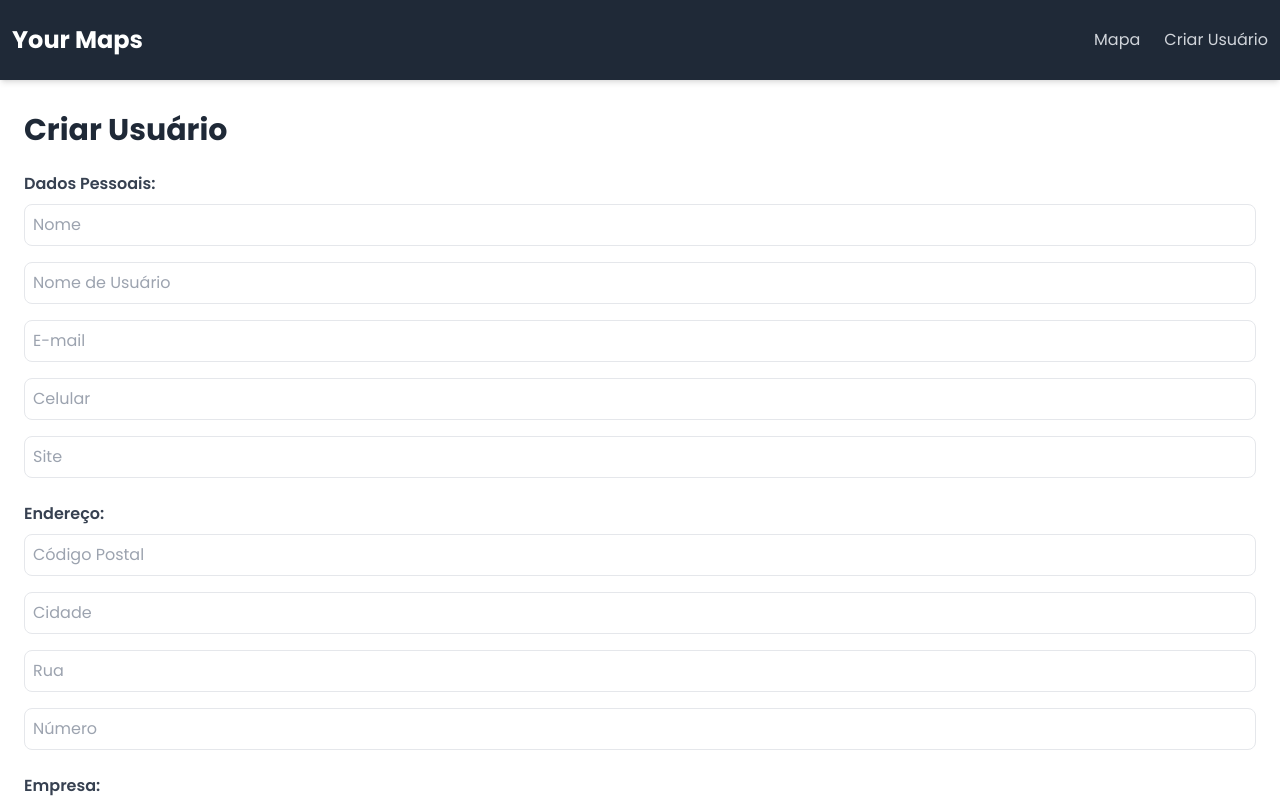
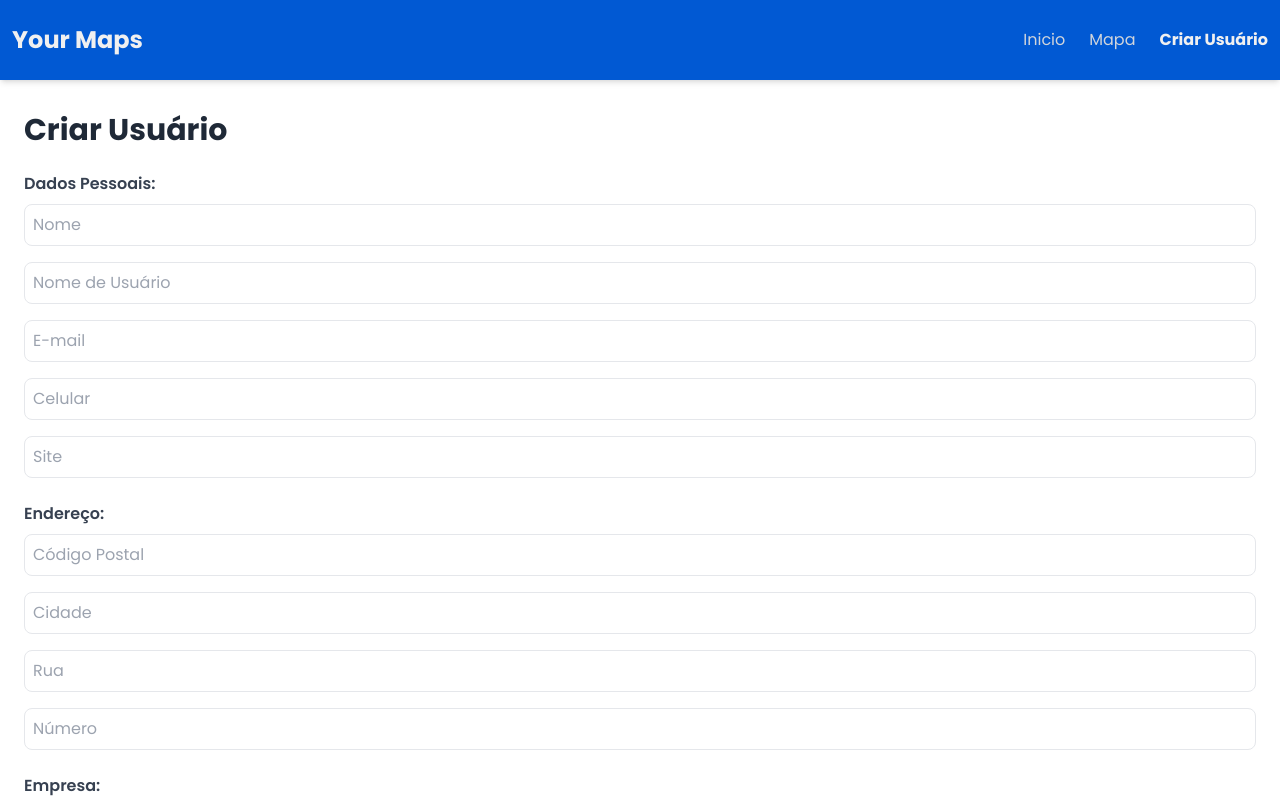
Before and after one commit to jorgelucasalima/yourmaps, a React (Vite) app: page /user in a window 1280 px wide. Shown: the top 800 px of the page. Built offline with nearby package versions, Linux system fonts and the light colour scheme.

Commit message:
ajuste no nav

```diff
--- /dev/null
+++ b/src/components/Footer.jsx
@@ -0,0 +1,7 @@
+export default function Footer() {
+  return (
+    <footer className="bg-gray-primary text-black p-1 text-center">
+      <p>© 2024 YourMaps. Todos os direitos reservados.</p>
+    </footer>
+  );
+}
--- a/src/components/Navbar.jsx
+++ b/src/components/Navbar.jsx
@@ -1,15 +1,36 @@
-import { Link } from 'react-router-dom';
+import { Link, useLocation } from 'react-router-dom';
 
 export default function Navbar() {
+
+  const location = useLocation();
+
   return (
-    <nav className="bg-gray-800 shadow-md p-2">
+    <nav className="bg-blue-primary shadow-md p-2">
       <div className="container mx-auto px-1 py-4 flex justify-between items-center">
-        <div className="text-white text-2xl font-bold">Your Maps</div>
+        <div className="text-white-primary text-2xl font-bold">Your Maps</div>
         <div className="hidden md:flex space-x-6">
-          <Link to="/maps" className="text-gray-300 hover:text-white transition duration-300">
+          <Link
+            to="/"
+            className={`text-gray-300 hover:text-white-primary transition duration-300 ${
+              location.pathname === "/" ? "font-bold text-white-primary" : ""
+            }`}
+          >
+            Inicio
+          </Link>
+          <Link
+            to="/maps"
+            className={`text-gray-300 hover:text-white-primary transition duration-300 ${
+              location.pathname === "/maps" ? "font-bold text-white-primary" : ""
+            }`}
+          >
             Mapa
           </Link>
-          <Link to="/user" className="text-gray-300 hover:text-white transition duration-300">
+          <Link
+            to="/user"
+            className={`text-gray-300 hover:text-white-primary transition duration-300 ${
+              location.pathname === "/user" ? "font-bold text-white-primary" : ""
+            }`}
+            >
             Criar Usuário
           </Link>
         </div>
@@ -40,10 +61,28 @@ export default function Navbar() {
       </div>
       <div id="mobile-menu" className="md:hidden hidden">
         <div className="px-2 pt-2 pb-3 space-y-1 sm:px-3">
-          <Link to="/maps" className="block text-gray-300 hover:text-white transition duration-300">
+          <Link
+            to="/"
+            className={`block text-gray-300 hover:text-white-primary transition duration-300 ${
+              location.pathname === "/" ? "font-bold text-white-primary" : ""
+            }`}
+          >
+            Inicio
+          </Link>
+          <Link
+            to="/maps"
+            className={`block text-gray-300 hover:text-white-primary transition duration-300 ${
+              location.pathname === "/maps" ? "font-bold text-white-primary" : ""
+            }`}
+          >
             Mapa
           </Link>
-          <Link to="/user" className="block text-gray-300 hover:text-white transition duration-300">
+          <Link
+            to="/user"
+            className={`block text-gray-300 hover:text-white-primary transition duration-300 ${
+              location.pathname === "/user" ? "font-bold text-white-primary" : ""
+            }`}
+          >
             Criar Usuário
           </Link>
         </div>
--- a/src/error-page.jsx
+++ b/src/error-page.jsx
@@ -15,8 +15,8 @@ export default function ErrorPage() {
 
         <div className="mt-6">
           <Link
-            to="/maps"
-            className="bg-blue-500 hover:bg-blue-700 text-white font-bold py-4 px-6 rounded"
+            to="/"
+            className="bg-blue-primary hover:bg-blue-hover text-white font-bold py-4 px-6 rounded"
           >
             Voltar para a página inicial
           </Link>
--- a/src/main.jsx
+++ b/src/main.jsx
@@ -8,6 +8,7 @@ import {
 import './index.css'
 
 import Root from './routes/Root.jsx';
+import Home from './routes/Home.jsx';
 import Maps from './routes/Maps.jsx';
 import User from './routes/User.jsx';
 import ErrorPage from './error-page.jsx';
@@ -15,6 +16,11 @@ import ErrorPage from './error-page.jsx';
 const router = createBrowserRouter([
   {
     path: "/",
+    element: <Home />,
+    errorElement: <ErrorPage />,
+  },
+  {
+    path: "",
     element: <Root />,
     errorElement: <ErrorPage />,
     children: [
@@ -28,7 +34,6 @@ const router = createBrowserRouter([
       },
     ],
   },
-
 ]);
 
 ReactDOM.createRoot(document.getElementById('root')).render(
--- /dev/null
+++ b/src/routes/Home.jsx
@@ -0,0 +1,37 @@
+import Footer from "../components/Footer";
+import Navbar from "../components/Navbar";
+import ImgWorldMap from "../assets/world-map.png";
+
+export default function Home() {
+  return (
+    <div className="bg-white-primary">
+      <Navbar />
+      <section className="flex flex-col p-8 m-16 h-screen md:flex-row">
+        <div className="w-full md:w-1/2 pr-8">
+          <h1 className="text-blue-primary text-5xl">
+            Conheça o Your <br /> Maps, <b>seu explorador de <br /> mapas interativos</b>
+          </h1>
+          <p className="text-black pt-6">
+            Descubra, navegue e interaja com mapas <br />
+            detalhados e cadastre-se para uma <br />
+            experiência completa
+          </p>
+          <div className="flex space-x-4 pt-10">
+            <button className="bg-blue-primary hover:bg-blue-hover text-white-primary py-4 px-6 rounded-xl">
+              Navegar com mapas
+            </button>
+            <button className="bg-blue-primary hover:bg-blue-hover text-white-primary py-4 px-6 rounded-xl">
+              Fazer cadastro
+            </button>
+          </div>
+        </div>
+        <img
+          src={ImgWorldMap}
+          alt="Mapa Mundo"
+          className="md:w-1/3 h-auto object-cover mt-2"
+        />
+      </section>
+      <Footer />
+    </div>
+  );
+}
--- a/src/routes/Root.jsx
+++ b/src/routes/Root.jsx
@@ -1,11 +1,13 @@
-import { Outlet, Link } from "react-router-dom";
+import { Outlet } from "react-router-dom";
 import Header from "../components/Navbar";
+import Footer from "../components/Footer";
 
 export default function Root() {
   return (
       <main class="flex flex-col">
         <Header/>
         <Outlet />
+        <Footer/>
       </main>
   );
 }
--- a/tailwind.config.js
+++ b/tailwind.config.js
@@ -13,6 +13,21 @@ export default {
         'sans-bold': ['Poppins', 'sans-serif', 'bold'],
         'sans-light': ['Poppins', 'sans-serif', 'light'],
       },
+      colors: {
+        'blue': {
+          'primary': '#0159D3',
+          'secondary': '#003681',
+        },
+        'gray': {
+          'primary': '#d9d9d9',
+          'secondary': '#DADADA',
+        },
+        'white': {
+          'primary': '#f0f0f0',
+          'secondary': '#F5F5F5',
+        }
+
+      }
     },
   },
   plugins: [],
```
Also changed, not shown: 1 other file (tests, documents, lock files or other folders).
